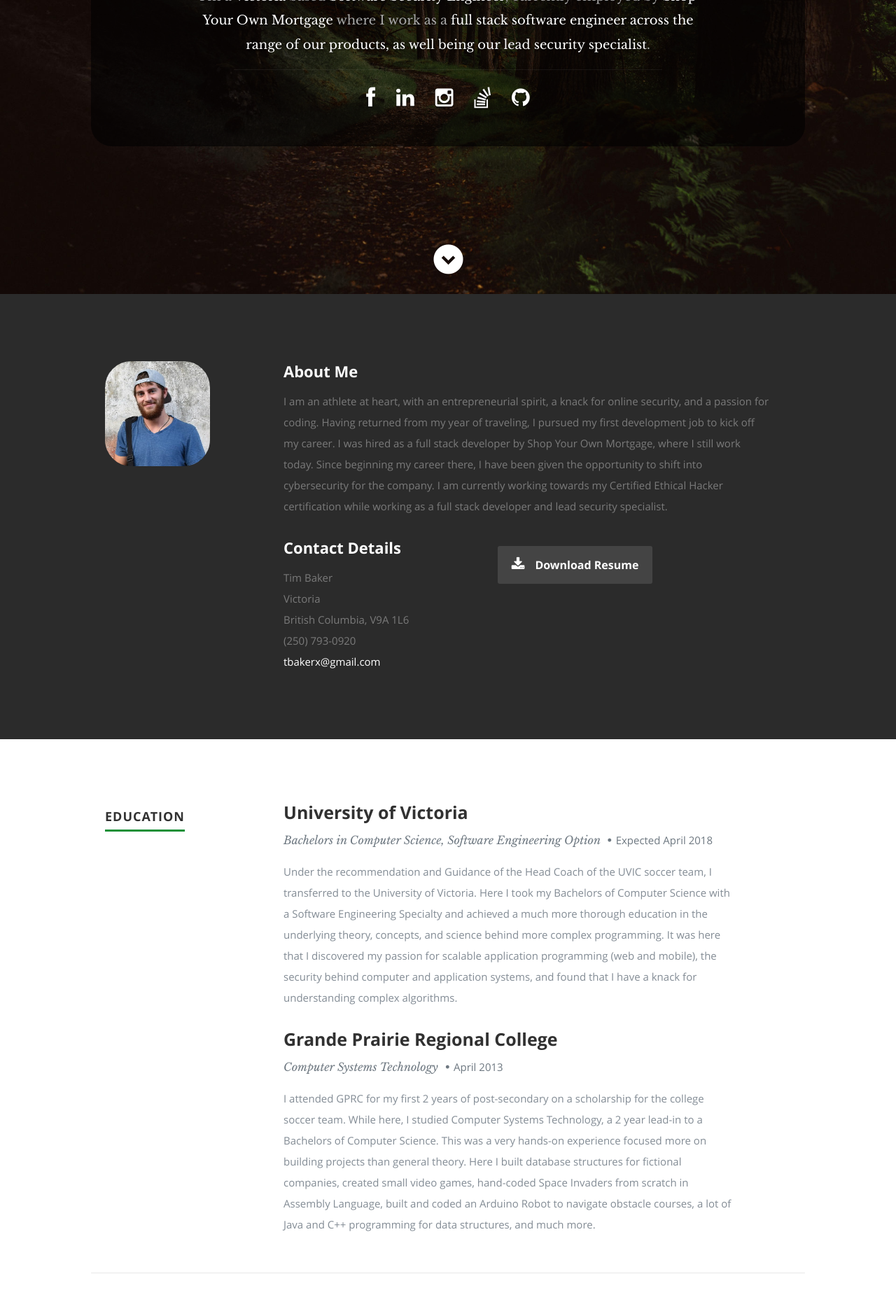
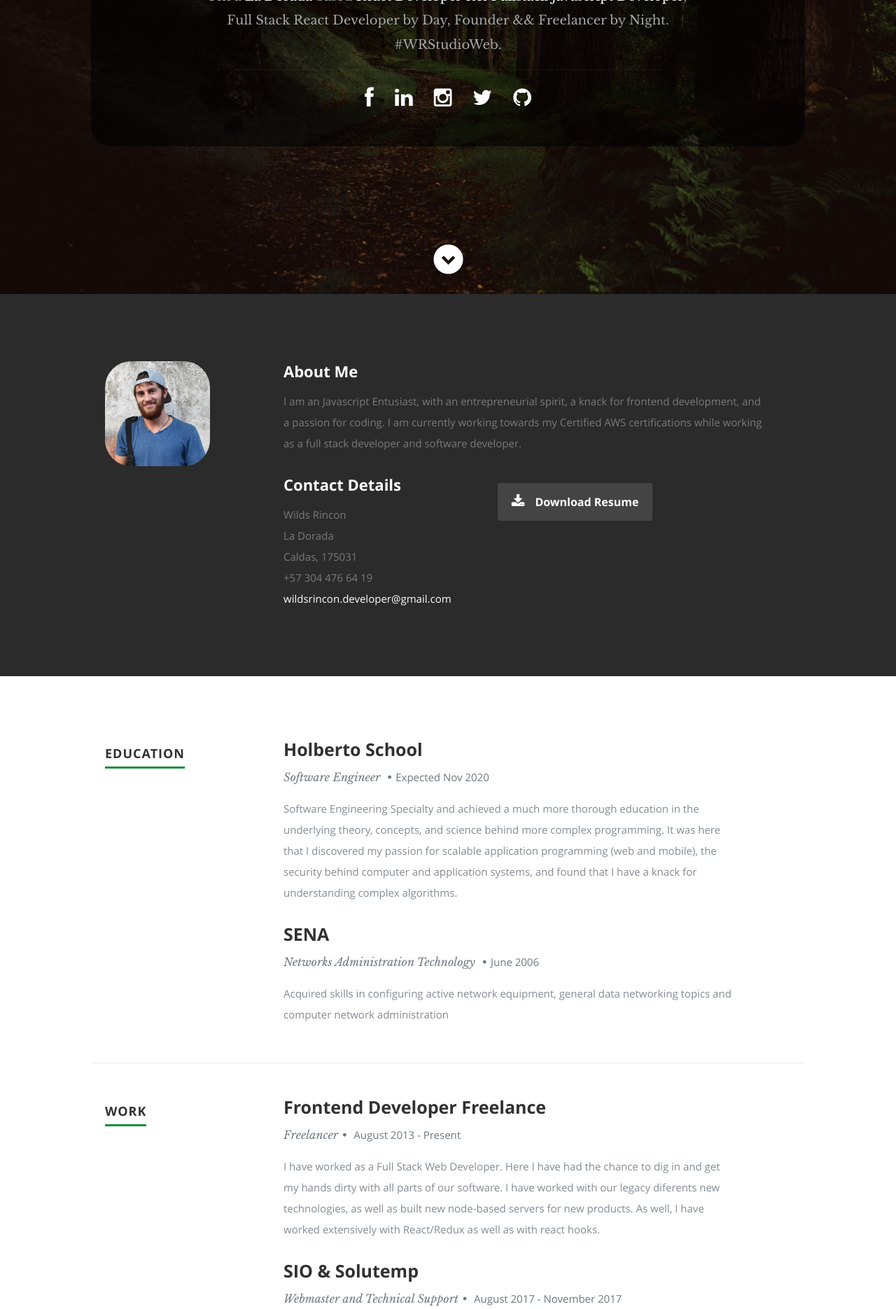
Before and after one commit to wildcox80/react-portfolio, a React (Create React App) app: page / in a window 1280 px wide. Shown: the part 380-2250 px from the top of the page at 70% size. Built offline with nearby package versions, Linux system fonts and the light colour scheme.

Commit message:
Changes resume data and header

```diff
--- a/public/index.html
+++ b/public/index.html
@@ -13,7 +13,7 @@
     <link rel="stylesheet" href="%PUBLIC_URL%/css/siteload.css">
 
 
-    <title>Tim Baker Development</title>
+    <title>Wilds Rincon | Fullstack React Developer</title>
   </head>
 
   <body>
--- a/public/resumeData.json
+++ b/public/resumeData.json
@@ -1,85 +1,83 @@
 {
   "main": {
-    "name":"Tim Baker",
-    "occupation":"Software Security Engineer",
-    "description":" currently employed by ",
-    "employer":"Shop Your Own Mortgage",
-    "jobDescription":"full stack software engineer across the range of our products, as well being our lead security specialist",
+    "name":"Wilds Rincon",
+    "occupation":"React Developer && Fullstack Javascript Developer",
+    "description":" Full Stack React Developer by Day, Founder && Freelancer by Night. #WRStudioWeb",
     "image":"profile_pic.jpg",
-    "bio":"I am an athlete at heart, with an entrepreneurial spirit, a knack for online security, and a passion for coding. Having returned from my year of traveling, I pursued my first development job to kick off my career. I was hired as a full stack developer by Shop Your Own Mortgage, where I still work today. Since beginning my career there, I have been given the opportunity to shift into cybersecurity for the company. I am currently working towards my Certified Ethical Hacker certification while working as a full stack developer and lead security specialist.",
+    "bio":"I am an Javascript Entusiast, with an entrepreneurial spirit, a knack for frontend development, and a passion for coding. I am currently working towards my Certified AWS certifications while working as a full stack developer and software developer.",
     "contactmessage":"Have a project for me? Think I'd be a good fit for your team? I'd love to hear from you, give me a shout by email or by using the form below if you'd like to get in contact with me.",
-    "email": "tbakerx@gmail.com",
-    "phone": "(250) 793-0920",
+    "email": "wildsrincon.developer@gmail.com",
+    "phone": "+57 304 476 64 19",
     "address":{
-      "street":"Pacific Avenue",
-      "city":"Victoria",
-      "state":"British Columbia",
-      "zip": "V9A 1L6"
+      "street":"Calle 15 # 9-36",
+      "city":"La Dorada",
+      "state":"Caldas",
+      "zip": "175031"
     },
-    "website": "http://www.timbakerdev.com",
-    "resumedownload":"https://drive.google.com/uc?export=pdf&id=1JZ_9_koC-W0jVg39lGh8Jd0hwJzv8kqn",
+    "website": "https://www.wildsrincon.tech",
+    "resumedownload":"#",
     "social":[
       {
         "name":"facebook",
-        "url":"http://facebook.com/tim.baker.906",
+        "url":"http://facebook.com/wrstudioweb",
         "className":"fa fa-facebook"
       },
       {
         "name":"linkedin",
-        "url":"https://www.linkedin.com/in/tim-baker-8420009a/",
+        "url":"https://www.linkedin.com/in/wildsrincon/",
         "className":"fa fa-linkedin"
       },
       {
         "name":"instagram",
-        "url":"http://instagram.com/tbakerx",
+        "url":"http://instagram.com/wildsrincon",
         "className":"fa fa-instagram"
       },
       {
-        "name":"stack-overflow",
-        "url":"https://stackoverflow.com/users/8553186/tim-baker?tab=profile",
-        "className":"fa fa-stack-overflow"
+        "name":"twitter",
+        "url":"https://twitter.com/wildsrincon",
+        "className":"fa fa-twitter"
       },
       {
         "name":"github",
-        "url":"http://github.com/tbakerx",
+        "url":"http://github.com/wildcox80",
         "className":"fa fa-github"
       }
     ]
   },
   "resume":{
-    "skillmessage":"I'm a tinkerer and am always interested in playing around with new technologies but these are the ones that have really won me over",
+    "skillmessage":"I'm a Software Engineer Student and am always interested in playing around with new technologies but these are the ones that have really won me over",
     "education":[
       {
-        "school":"University of Victoria",
-        "degree":"Bachelors in Computer Science, Software Engineering Option",
-        "graduated":"Expected April 2018",
-        "description":"Under the recommendation and Guidance of the Head Coach of the UVIC soccer team, I transferred to the University of Victoria. Here I took my Bachelors of Computer Science with a Software Engineering Specialty and achieved a much more thorough education in the underlying theory, concepts, and science behind more complex programming. It was here that I discovered my passion for scalable application programming (web and mobile), the security behind computer and application systems, and found that I have a knack for understanding complex algorithms."
+        "school":"Holberto School",
+        "degree":" Software Engineer",
+        "graduated":"Expected Nov 2020",
+        "description":"Software Engineering Specialty and achieved a much more thorough education in the underlying theory, concepts, and science behind more complex programming. It was here that I discovered my passion for scalable application programming (web and mobile), the security behind computer and application systems, and found that I have a knack for understanding complex algorithms."
       },
       {
-        "school":"Grande Prairie Regional College",
-        "degree":"Computer Systems Technology",
-        "graduated":"April 2013",
-        "description":"I attended GPRC for my first 2 years of post-secondary on a scholarship for the college soccer team. While here, I studied Computer Systems Technology, a 2 year lead-in to a Bachelors of Computer Science. This was a very hands-on experience focused more on building projects than general theory. Here I built database structures for fictional companies, created small video games, hand-coded Space Invaders from scratch in Assembly Language, built and coded an Arduino Robot to navigate obstacle courses, a lot of Java and C++ programming for data structures, and much more."
+        "school":"SENA",
+        "degree":"Networks Administration Technology",
+        "graduated":"June 2006",
+        "description":"Acquired skills in configuring active network equipment, general data networking topics and computer network administration"
       }
     ],
     "work":[
       {
-        "company":"Shop Your Own Mortgage",
-        "title": "Software Security Engineer",
-        "years": "August 2017 - Present",
-        "description": "For most of my time at Shop Your Own Mortgage, I have worked as a Full Stack Software Engineer. Here I have had the chance to dig in and get my hands dirty with all parts of our software. I have worked with our legacy PHP backend, as well as built new node-based servers for new products. As well, I led the development of V2 of our mobile application written in React Native. I have worked extensively with React/Redux as well as with react hooks. \n\nMore recently, I have been given the opportunity to lead our cybersecurity initiative. As part of our partnership with a number of 3rd parties and our planned expansion into Europe, the need to tighten security and bring our technology up to certain compliance standards has become evident. It is my job to bring us into alignment with these, as well as hardening our security as a whole."
+        "company":"Frontend Developer Freelance",
+        "title": "Freelancer",
+        "years": "August 2013 - Present",
+        "description": "I have worked as a Full Stack Web Developer. Here I have had the chance to dig in and get my hands dirty with all parts of our software. I have worked with our legacy diferents new technologies, as well as built new node-based servers for new products. As well, I have worked extensively with React/Redux as well as with react hooks."
       },
       {
-        "company":"City of Fort St. John",
-        "title":"Utility Maintenance Technician 1 / Labourer ",
-        "years":"April 2014 - September 2017",
-        "description":"Working for the City of Fort St. John has given me a solid understanding of a city's infrastructure system and what it takes to keep the things working that we take for granted every day. During my time here I have worked in all roles involved in the Water and Sewer Department, with the exception of equipment operating. I worked as a water meter technician programming the meters in people's homes. I worked in location, excavation, installation and repair of water and sewer lines. I learned how to install, dismantle, troubleshoot, and repair the most popular models of fire hydrants. \n\nWhile working for the Water Treatment and Distribution Department, and alongside one partner, we led the first Uni-Directional Flow program our city has done in years. This requires a thorough understanding of the city's water grid to selectively force excessive pressure through a water line in order to clean it. This must be done in a specific order for every line in the city.   "
+        "company":"SIO & Solutemp",
+        "title":"Webmaster and Technical Support",
+        "years":"August 2017 - November 2017",
+        "description":"Work as webmaster of the company's institutional portal, in addition to providing technical support to the requirements that were presented."
       },
       {
-        "company":"School District 60",
-        "title":"IT Technician",
-        "years":"April 2012 - September 2013",
-        "description":"Here I was in charge of various duties involved in keeping the school district's computer systems running smoothly. I performed a varied range of tasks including, but not limited to, reimaging the laptops that the students were given, setting up computer labs, setting up and troubleshooting servers, secure discarding of sensitive data, and a small amount of network analysis."
+        "company":"Safe SAS",
+        "title":"Frontend Developer",
+        "years":"January 2016 - December 2016",
+        "description":"Web site, web-apps and mobile application development, management and support of websites (Content Managers, Availability of portals), customer support."
       }
     ],
     "skills":[
@@ -89,9 +87,9 @@
         "image":"git.jpg"
       },
       {
-        "name":"Java",
-        "description":"Java was my first programming language that I started using in college years ago. It is by far the language I am most familiar with in terms of data-structure and algorithm programming.",
-        "image":"java.jpg"
+        "name":"Javascript",
+        "description":"Javascript was my first programming language that I started using in college years ago. It is by far the language I am most familiar with in terms of data-structure and algorithm programming.",
+        "image":"javascript.jpg"
       },
       {
         "name":"React Js",
@@ -99,14 +97,14 @@
         "image":"react.jpg"
       },
       {
-        "name":"Meteor JS",
-        "description":"I enjoy MeteorJS for it's ease of configuration and its ability to get a full stack prototype up and running quickly. I used MeteorJS in a team for a Startup Programming class in UVIC in conjunction with React to build the MVP for Smirkspace (below in portfolio)",
+        "name":"Angular",
+        "description":"I enjoy Angular for it's ease of configuration and its ability to get a full stack prototype up and running quickly. I used Angular in a my projects more complexes",
         "image":"meteor.jpg"
       },
 
       {
         "name":"Node JS",
-        "description":"Node JS is my server-side scripting language of choice. The bulk of my experience with it has been in conjunction with MeteorJS-based projects",
+        "description":"Node JS is my server-side scripting language of choice. The bulk of my experience with it has been in conjunction with MERN and MEAN based projects",
         "image":"node.jpg"
       },
       {
@@ -120,9 +118,29 @@
         "image":"mongo.jpg"
       },
       {
-        "name":"Heroku",
-        "description":"I use Heroku as my hosting platform for most of my projects because so far they are all unpaid and their free tier is convenient. I also appreciate its integration with Github for such simple deployment.",
-        "image":"heroku.jpg"
+        "name":"MySql",
+        "description":"I have used many different database systems and am better educated and experienced with Relational Databases.",
+        "image":"mysql.jpg"
+      },
+      {
+        "name":"Firebase",
+        "description":"I use Firebase as my hosting platform for most of my projects because so far they are all unpaid and their free tier is convenient. I also appreciate its integration with Github for such simple deployment.",
+        "image":"firebase.jpg"
+      },
+      {
+        "name":"Netlify",
+        "description":"I use Netlify as my hosting platform for most of my projects because so far they are all unpaid and their free tier is convenient. I also appreciate its integration with Github for fast deployment projects.",
+        "image":"netlify.jpg"
+      },
+      {
+        "name":"Docker",
+        "description":"I have used Docker to deliver software in packages called containers. Containers are isolated from one another and bundle their own software, libraries and configuration files.",
+        "image":"docker.jpg"
+      },
+      {
+        "name":"AWS",
+        "description":"I have used many different services offering for this platform for differents projects, is one of my favorite places, to specialize in the field of devops and cloud ",
+        "image":"aws.jpg"
       }
     ]
   },
--- a/src/Components/Header.js
+++ b/src/Components/Header.js
@@ -7,8 +7,6 @@ class Header extends Component {
       var name = this.props.data.name;
       var occupation= this.props.data.occupation;
       var description= this.props.data.description;
-      var jobDescription= this.props.data.jobDescription;
-      var employer= this.props.data.employer;
       var city= this.props.data.address.city;
       var networks= this.props.data.social.map(function(network){
         return <li key={network.name}><a href={network.url}><i className={network.className}></i></a></li>
@@ -37,8 +35,7 @@ class Header extends Component {
          <div className="banner-text">
             <h1 className="responsive-headline">I'm {name}.</h1>
             <h3>I'm a <span>{city}</span> based <span>{occupation}</span>,
-            {description}<span>{employer}</span> where I work as a
-            <span> {jobDescription}</span>.</h3>
+            {description}.</h3>
             <hr />
             <ul className="social">
                {networks}
```
Also changed, not shown: public/css/default.css (+3 -5 lines).
